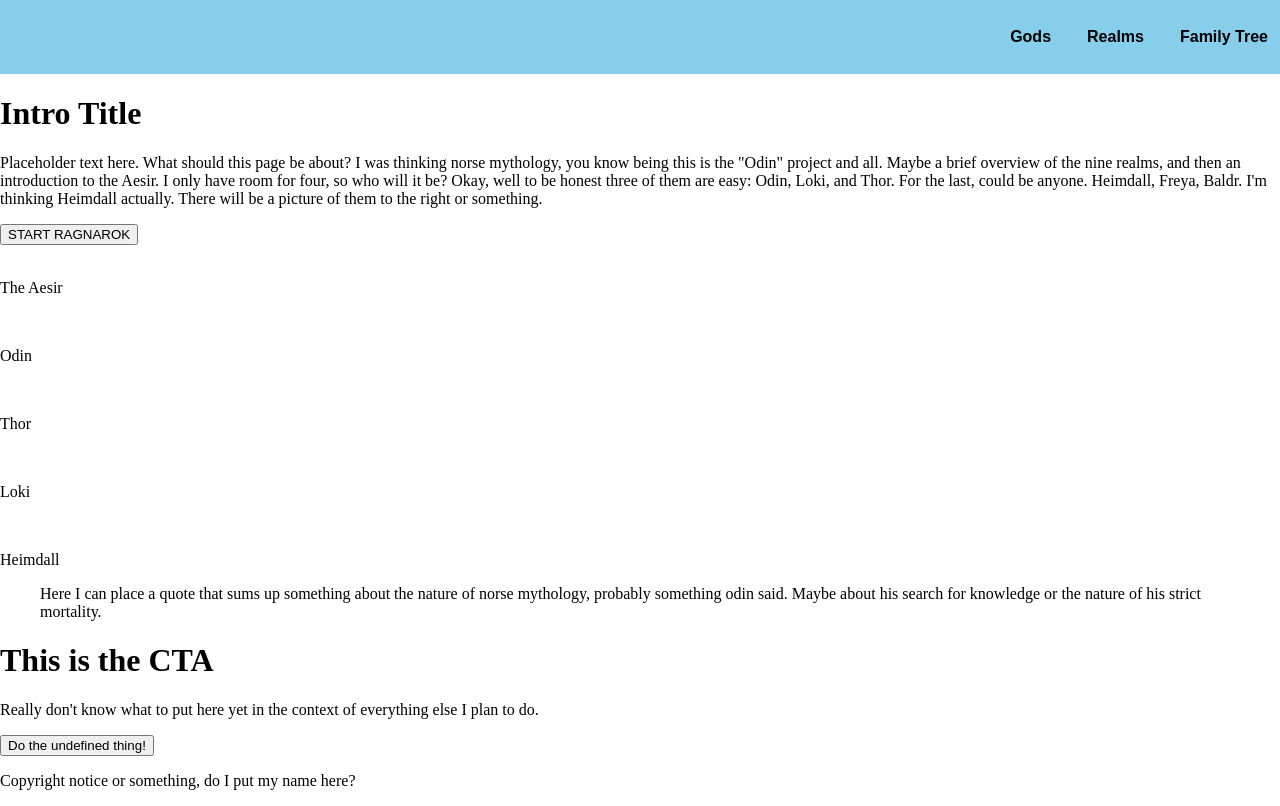
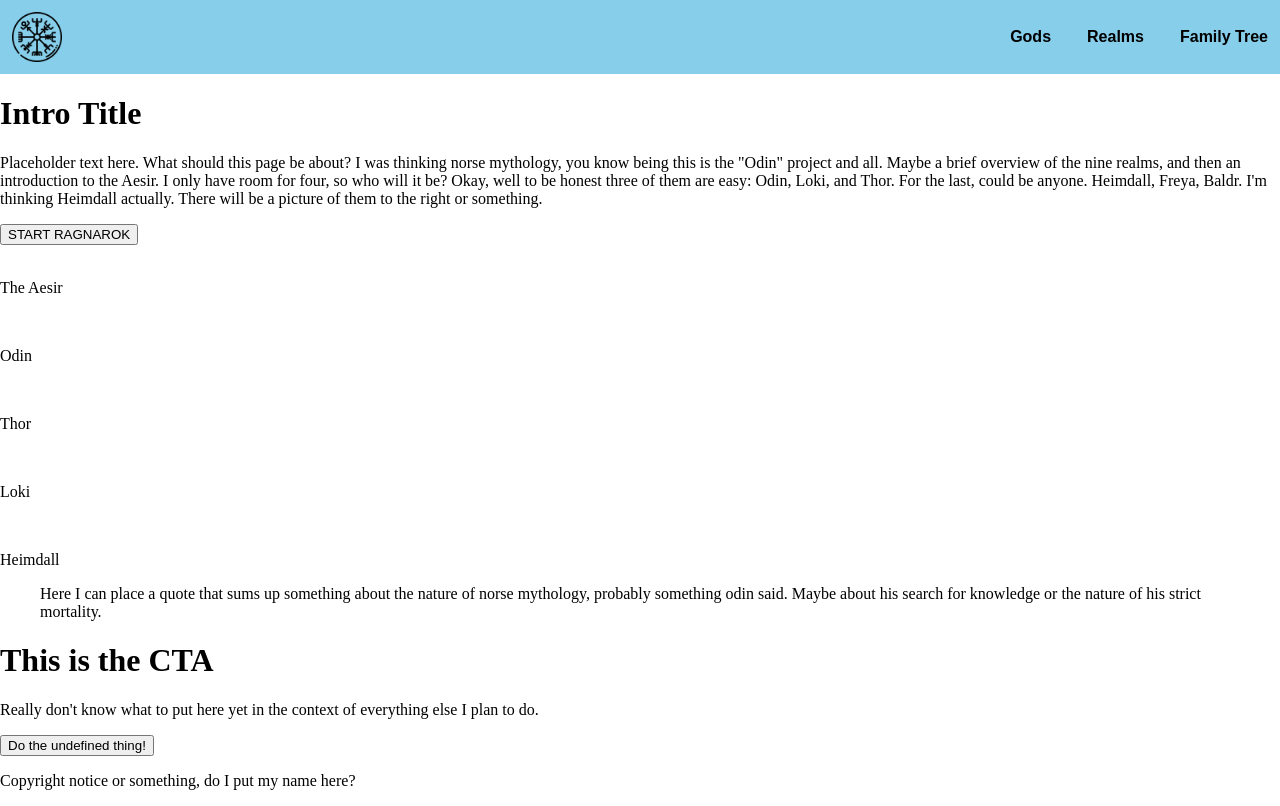
Before and after one commit to ColeMcE/odin-project-landing-page-exercise, a plain HTML site: page index.html in a window 1280 px wide. Drawn offline with Linux system fonts and the light colour scheme; the site is published under a folder, as on GitHub Pages, so addresses that start at the root find nothing.

Commit message:
Add Pictures folder with images

```diff
--- a/index.html
+++ b/index.html
@@ -10,7 +10,7 @@
 <body>
     <div class="header">
         <div class="header-icon">
-            <img src="/Vegvisir_Icon.png" alt="" height="50px" >
+            <img src="Pictures/Vegvisir_Icon.png" alt="" height="50px" >
         </div>
         <ul class="links">
             <li>Gods</li>
```
Also changed, not shown: Pictures/Vegvisir_Icon.png (renamed from Vegvisir_Icon.png), Pictures/aesir.jpg (added), Pictures/heimdall.jpg (added), Pictures/loki.jpg (added), Pictures/odin.jpg (added), Pictures/thor.jpg (added), Pictures/yggdrisil.jpg (added).
